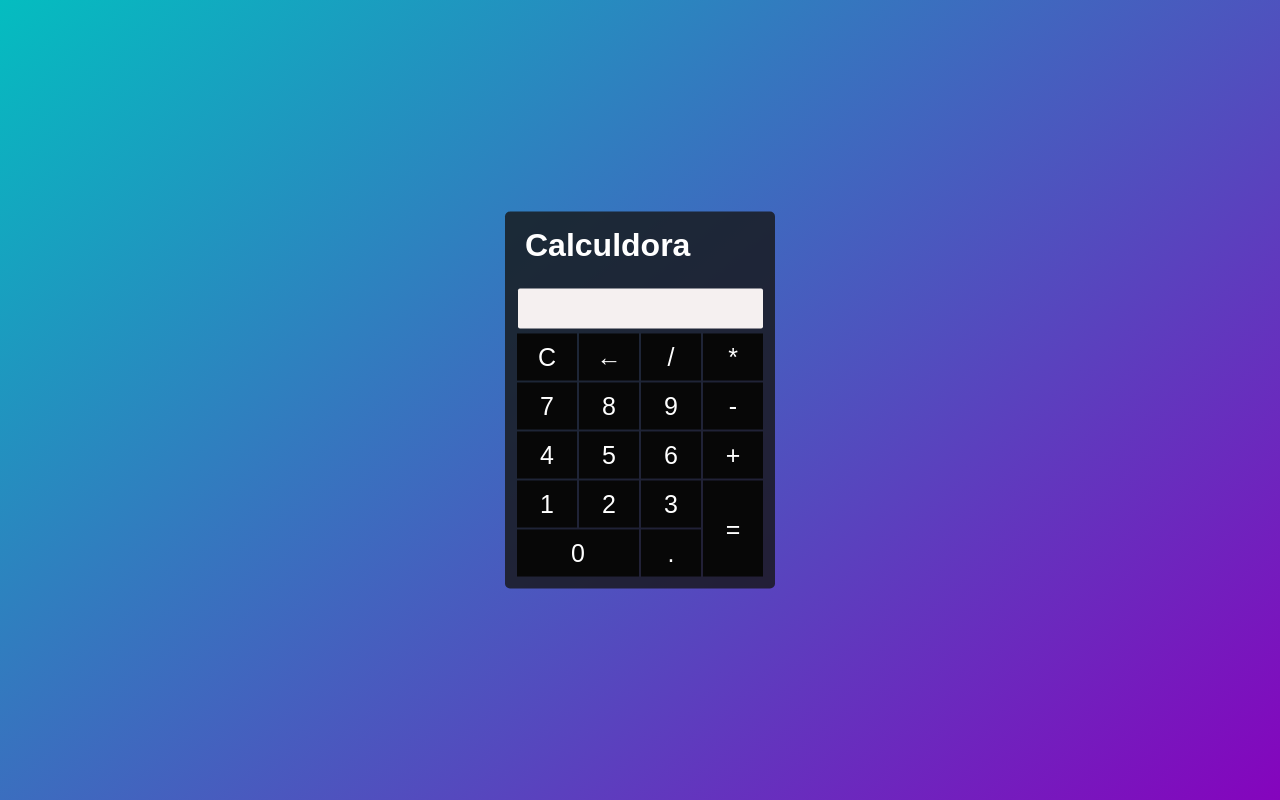
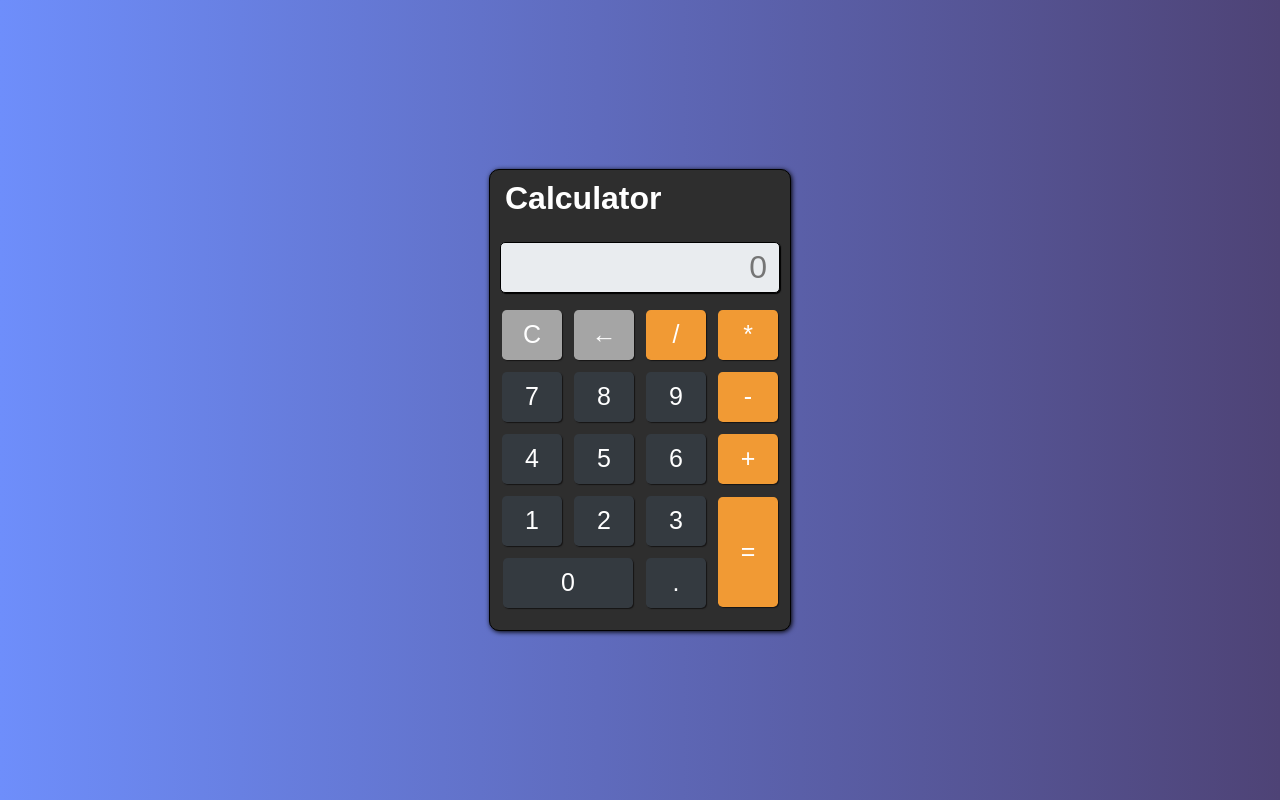
Before and after one commit to kevinfigueira/Calculadora, a plain HTML site: page index.html in a window 1280 px wide. Drawn offline with Linux system fonts and the light colour scheme.

Commit message:
update
new design do calculator

```diff
--- a/index.html
+++ b/index.html
@@ -11,32 +11,32 @@
 
     <div class="background">
         <div class="calculator">
-            <h1 class="title">Calculdora</h1>
-            <p id="resultado"></p>
+            <h1 class="title">Calculator</h1>
+            <input type="text" name="resultado" id="resultado" placeholder="0" disabled="disabled">
             <table>
                 <tr>
-                    <td><button class="button" onclick="clean()">C</button></td>
-                    <td><button class="button" onclick="erases()">&larr;</button></td>
-                    <td><button class="button" onclick="insert('/')">/</button></td>
-                    <td><button class="button" onclick="insert('*')">*</button></td>
+                    <td><button class="button colors_gray" onclick="clean()">C</button></td>
+                    <td><button class="button colors_gray" onclick="erases()">&larr;</button></td>
+                    <td><button class="button colors_orange" onclick="insert('/')">/</button></td>
+                    <td><button class="button colors_orange" onclick="insert('*')">*</button></td>
                 </tr>
                 <tr>
                     <td><button class="button" onclick="insert('7')">7</button></td>
                     <td><button class="button" onclick="insert('8')">8</button></td>
                     <td><button class="button" onclick="insert('9')">9</button></td>
-                    <td><button class="button" onclick="insert('-')">-</button></td>
+                    <td><button class="button colors_orange" onclick="insert('-')">-</button></td>
                 </tr>
                 <tr>
                     <td><button class="button" onclick="insert('4')">4</button></td>
                     <td><button class="button" onclick="insert('5')">5</button></td>
                     <td><button class="button" onclick="insert('6')">6</button></td>
-                    <td><button class="button" onclick="insert('+')">+</button></td>
+                    <td><button class="button colors_orange" onclick="insert('+')">+</button></td>
                 </tr>
                 <tr>
                     <td><button class="button" onclick="insert('1')">1</button></td>
                     <td><button class="button" onclick="insert('2')">2</button></td>
                     <td><button class="button" onclick="insert('3')">3</button></td>
-                    <td rowspan="2"><button id="buttonIgual" class="button" onclick="calculate()">=</button></td>
+                    <td rowspan="2"><button id="buttonIgual" class="button colors_orange" onclick="calculate()">=</button></td>
                 </tr>
                 <tr>
                     <td colspan="2"><button id="buttonZero" class="button" onclick="insert('0')">0</button></td>
--- a/script.js
+++ b/script.js
@@ -1,22 +1,22 @@
 function insert(num){
-    var numero = document.getElementById('resultado').innerHTML;
-    document.getElementById('resultado').innerHTML = numero + num;
+    var numero = document.getElementById('resultado').value;
+    document.getElementById('resultado').value = numero + num;
 }
 
 function clean() {
-    document.getElementById('resultado').innerHTML = "";
+    document.getElementById('resultado').value = "";
 }
 
 function erases(){
-    var resultado = document.getElementById('resultado').innerHTML;
-    document.getElementById('resultado').innerHTML = resultado.substring(0, resultado.length - 1)
+    var resultado = document.getElementById('resultado').value;
+    document.getElementById('resultado').value = resultado.substring(0, resultado.length - 1)
 }
 
 function calculate(){
-    var resultado = document.getElementById('resultado').innerHTML;
+    var resultado = document.getElementById('resultado').value;
     if(resultado){
-        document.getElementById('resultado').innerHTML = eval(resultado);
+        document.getElementById('resultado').value = eval(resultado);
     }else{
-        document.getElementById('resultado').innerHTML = "ERRO!"
+        document.getElementById('resultado').value = "ERRO!"
     }
 }
--- a/style.css
+++ b/style.css
@@ -1,61 +1,80 @@
 *{
+    font-family: Arial, Helvetica, sans-serif;
     margin: 0;
     padding: 0;
+    box-sizing: border-box;
 }
 .background{
-    background-image: linear-gradient(320deg, #8504BD, #04BDC0);
-    font-family: Arial, Helvetica, sans-serif;
+    background-image: linear-gradient(90deg, #6E8EFB, #4E4376);
     text-align: center;
     height: 100vh;
     color: white;
 }
 .calculator{
     position: absolute;
-    background: rgba(22, 22, 22, 0.8);
-    border-radius: 5px;
+    border: solid 1px #000;
+    padding: 0.313rem .313rem .938rem .313rem;
+    background-color: #2e2e2e;
+    border-radius: .625rem;
+    box-shadow: 1px 1px 5px #000;
     top: 50%;
     left: 50%;
     transform: translate(-50%, -50%);
-    padding: 10px;
 }
+
+/*==============BUTTONS=============*/
 .button{
+    background-color: #343a40;
+    box-shadow: 1px 1px 1px rgb(22, 21, 21);
+    border-radius: .3rem;
+    line-height: 1.5;
     border: none;
-    background: rgb(7, 7, 7);
+    width: 3.75rem;
+    height: 3.125rem;
+    margin: .313rem;
     color: white;
     font-size: 25px;
-    width: 60px;
-    height: 47px;
     cursor: pointer;
 }
 .button:hover{
     background: rgba(165, 163, 163,0.4);
 }
+
+.colors_orange{
+    background: #F19A34;
+}
+.colors_orange:hover{
+    background: #faae58;
+}
+
+.colors_gray{
+    background: #A5A5A5 ;
+}
+/*==============TITLE=============*/
 .title{
-    margin-bottom: 20px;
-    padding: 5px;
+    margin-bottom: 1.25rem;
+    padding: .313rem;
     text-align: left;
-    text-indent: 5px;
+    text-indent: .313rem;
 }
 .direction{
     direction: rtl;
 }
 #buttonZero{
-    width: 122px;
+    width: 8.125rem;
 }
 #buttonIgual{
-    height: 96px;
+    height: 110px;
 }
 #resultado{
-    background: rgba(247, 242, 242, 0.993);
-    border-radius: 2px;
-    overflow-x: hidden;
-    width: 235px;
-    height: 30px;
-    color: black;
+    width: 17.5rem;
+    background-color: #e9ecef;
+    font-size: 2rem;
+    opacity: 1;
     text-align: right;
-    line-height: 30px;
-    margin-left: 3px;
-    margin-bottom: 3px;
-    padding: 5px;
-    font-size: 35px;
+    margin-bottom: 10px;
+    padding: .375rem .75rem;
+    border: solid 1px #000;
+    border-radius: .313rem;
+    box-shadow: 1px 1px 1px #000;
 }
```
